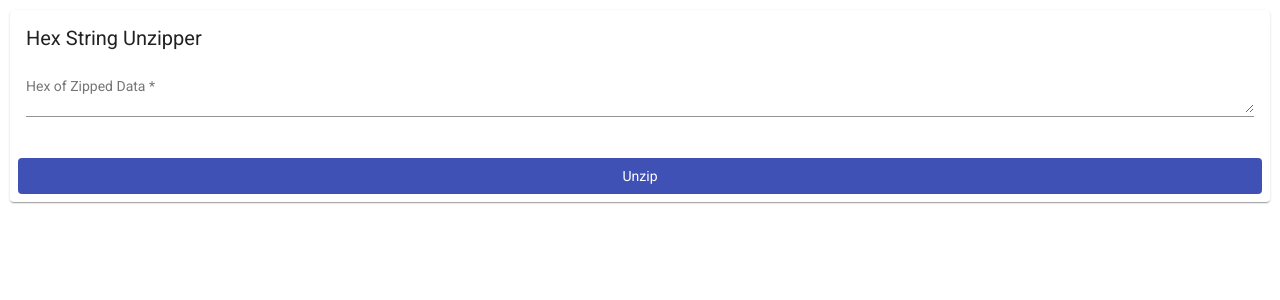
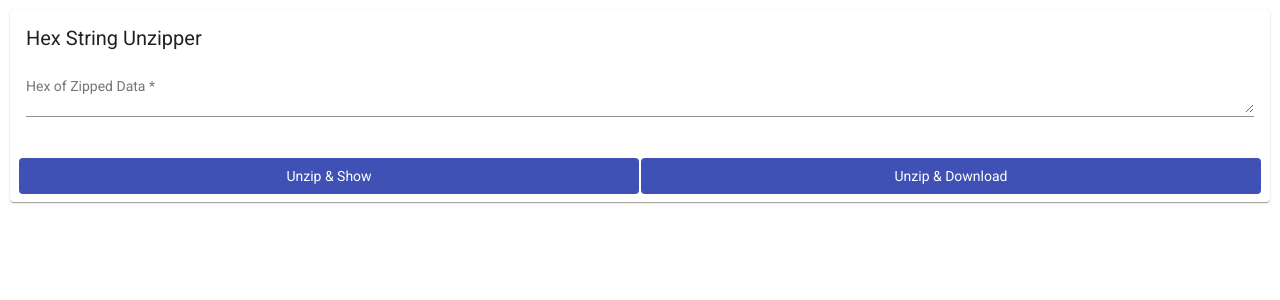
Before and after one commit to EgemenCiftci/hex-string-unzipper, an Angular app: page / in a window 1280 px wide. Shown: the top 300 px of the page. Built offline with nearby package versions, Linux system fonts and the light colour scheme.

Commit message:
3 files modified

```diff
--- a/src/app/app.component.css
+++ b/src/app/app.component.css
@@ -9,3 +9,9 @@
 :host ::ng-deep .mat-card-header-text {
   margin: 0 !important;
 }
+
+.button {
+  width: calc(50% - 2px);
+  margin-left: 1px;
+  margin-right: 1px;
+}
--- a/src/app/app.component.html
+++ b/src/app/app.component.html
@@ -17,12 +17,20 @@
   </mat-card-content>
   <mat-card-actions>
     <button
-      class="full-width"
+      class="button"
       mat-flat-button
       color="primary"
-      (click)="onUnzipClick()"
+      (click)="onUnzipShowClick()"
     >
-      Unzip
+      Unzip & Show
+    </button>
+    <button
+      class="button"
+      mat-flat-button
+      color="primary"
+      (click)="onUnzipDownloadClick()"
+    >
+      Unzip & Download
     </button>
   </mat-card-actions>
 </mat-card>
--- a/src/app/app.component.ts
+++ b/src/app/app.component.ts
@@ -17,12 +17,13 @@ export class AppComponent {
     this.titleService.setTitle('Hex String Unzipper');
   }
 
-  onUnzipClick() {
+  onUnzipShowClick() {
     try {
       this.outputText.setValue('');
       let validHexString = this.getValidHexString(this.inputText.value);
       let bytes = this.getBytes(validHexString);
-      let unzippedHexString = this.unzip(bytes);
+      let unzippedHexString = this.unzipToString(bytes);
+
       this.outputText.setValue(unzippedHexString);
     } catch (error) {
       this.inputText.hasError(error);
@@ -30,10 +31,15 @@ export class AppComponent {
     }
   }
 
-  onDownloadClick() {
+  onUnzipDownloadClick() {
     try {
+      this.outputText.setValue('');
+      let validHexString = this.getValidHexString(this.inputText.value);
+      let bytes = this.getBytes(validHexString);
+      let unzippedHexString = this.unzipToString(bytes);
     } catch (error) {
-      console.error(error);
+      this.inputText.hasError(error);
+      this.outputText.setValue('');
     }
   }
 
@@ -65,9 +71,27 @@ export class AppComponent {
     return result;
   }
 
-  unzip(bytes: number[]): string {
-    return pako.ungzip(bytes, { to: 'string' });
+  unzipToString(bytes: number[]): string {
+    return pako.ungzip(bytes, { to: 'string' }) as string;
   }
 
-  download(s: string) {}
+  unzipToBytes(bytes: number[]): number[] {
+    return Array.from(pako.ungzip(bytes) as Uint8Array);
+  }
+
+  download(text: string) {
+    if (text) {
+      const fileName = 'download.txt';
+      let element = document.createElement('a');
+      element.setAttribute(
+        'href',
+        'data:text/plain;charset=utf-8,' + encodeURIComponent(text)
+      );
+      element.setAttribute('download', fileName);
+      element.style.display = 'none';
+      document.body.appendChild(element);
+      element.click();
+      document.body.removeChild(element);
+    }
+  }
 }
```
